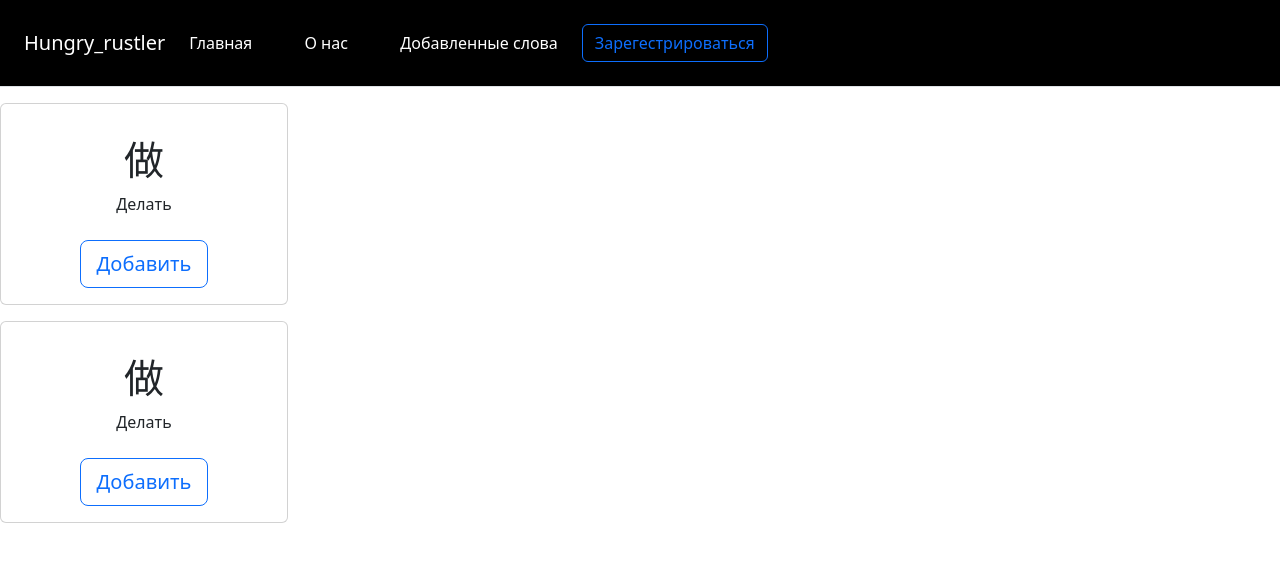
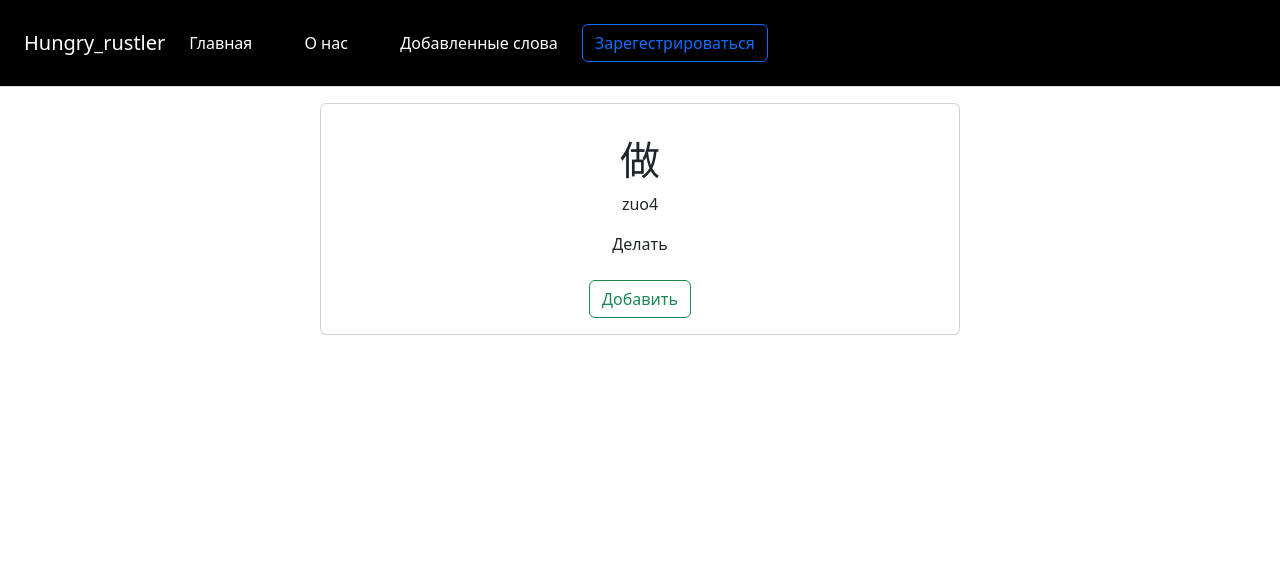
Before and after one commit to V1kaNikolaeva/languagesWebsite, a Django app: page /look-ch in a window 1280 px wide. Shown: the top 562 px of the page. Run offline with Django 4.2, Linux system fonts and the light colour scheme; some libraries are stand-ins or nearby versions.

Commit message:
add file

```diff
--- /dev/null
+++ b/taskmanager/main/templates/main/baseForLan.html
@@ -0,0 +1,46 @@
+<!doctype html>
+<html lang="en">
+<head>
+    <meta charset="UTF-8">
+    <meta name="viewport"
+          content="width=device-width, user-scalable=no, initial-scale=1.0, maximum-scale=1.0, minimum-scale=1.0">
+    <meta http-equiv="X-UA-Compatible" content="ie=edge">
+    <title>{% block title %}{% endblock %}</title>
+    <link href="https://cdn.jsdelivr.net/npm/bootstrap@5.2.2/dist/css/bootstrap.min.css" rel="stylesheet"
+          integrity="sha384-Zenh87qX5JnK2Jl0vWa8Ck2rdkQ2Bzep5IDxbcnCeuOxjzrPF/et3URy9Bv1WTRi" crossorigin="anonymous">
+    <link href="pricing.css" rel="stylesheet">
+    <link href="../../dist/css/bootstrap.min.css" rel="stylesheet">
+    <style>
+   a {
+    text-decoration: none; /* Отменяем подчеркивание у ссылки */
+   }
+    </style>
+
+</head>
+<body>
+
+<div class="d-flex flex-column flex-md-row align-items-center p-4 px-md-4 mb-3 bg-black border-bottom box-shadow">
+    <h5 class="my-0 mr-md-auto font-weight-normal text-white">Hungry_rustler</h5>
+    <nav class="my-2 my-md-0 mr-md-3">
+        <a class="p-4 text-white" href="/">Главная</a>
+        <a class="p-4 text-white" href="/about-us">О нас</a>
+        <a class="p-4 text-white" href="#">Добавленные слова</a>
+    </nav>
+    <div align="right">
+        <a class="btn btn-outline-primary" href="/sing-in">Зарегестрироваться</a>
+    </div>
+</div>
+<div align="center">
+    <div class="card mb-3 text-center" style="width: 40rem;">
+        <div class="card-body">
+            <ul class="list-unstyled mt-3 mb-4">
+                <h1 class="card-title">{% block word %}{% endblock %}</h1>
+                <p class="card-text">{% block transcription %}{% endblock %}</p>
+                <p class="card-text">{% block translation %}{% endblock %}</p>
+            </ul>
+            <button type="button" class="btn btn-outline-success">Добавить</button>
+        </div>
+    </div>
+</div>
+</body>
+</html>
--- a/taskmanager/main/templates/main/lookch.html
+++ b/taskmanager/main/templates/main/lookch.html
@@ -1,27 +1,18 @@
-{% extends 'main/base.html' %}
+{% extends 'main/baseForLan.html' %}
 
 {% block title %}
 Глаголы китайского языка
 {% endblock %}
 
-{% block content %}
-<div class="card mb-3 text-center" style="width: 18rem;">
-    <div class="card-body">
-        <ul class="list-unstyled mt-3 mb-4">
-            <h1 class="card-title">做</h1>
-            <p class="card-text">Делать</p>
-        </ul>
-        <button type="button" class="btn btn-lg btn-block btn-outline-primary">Добавить</button>
-    </div>
-</div>
 
-<div class="card mb-3 text-center" style="width: 18rem;">
-    <div class="card-body">
-        <ul class="list-unstyled mt-3 mb-4">
-            <h1 class="card-title">做</h1>
-            <p class="card-text">Делать</p>
-        </ul>
-        <button type="button" class="btn btn-lg btn-block btn-outline-primary">Добавить</button>
-    </div>
-</div>
+{% block word %}
+做
 {% endblock %}
+
+{% block transcription %}
+zuo4
+{% endblock %}
+
+{% block translation %}
+Делать
+{% endblock %}
```
Also changed, not shown: taskmanager/main/templates/main/looken.html (+11 -3 lines).
